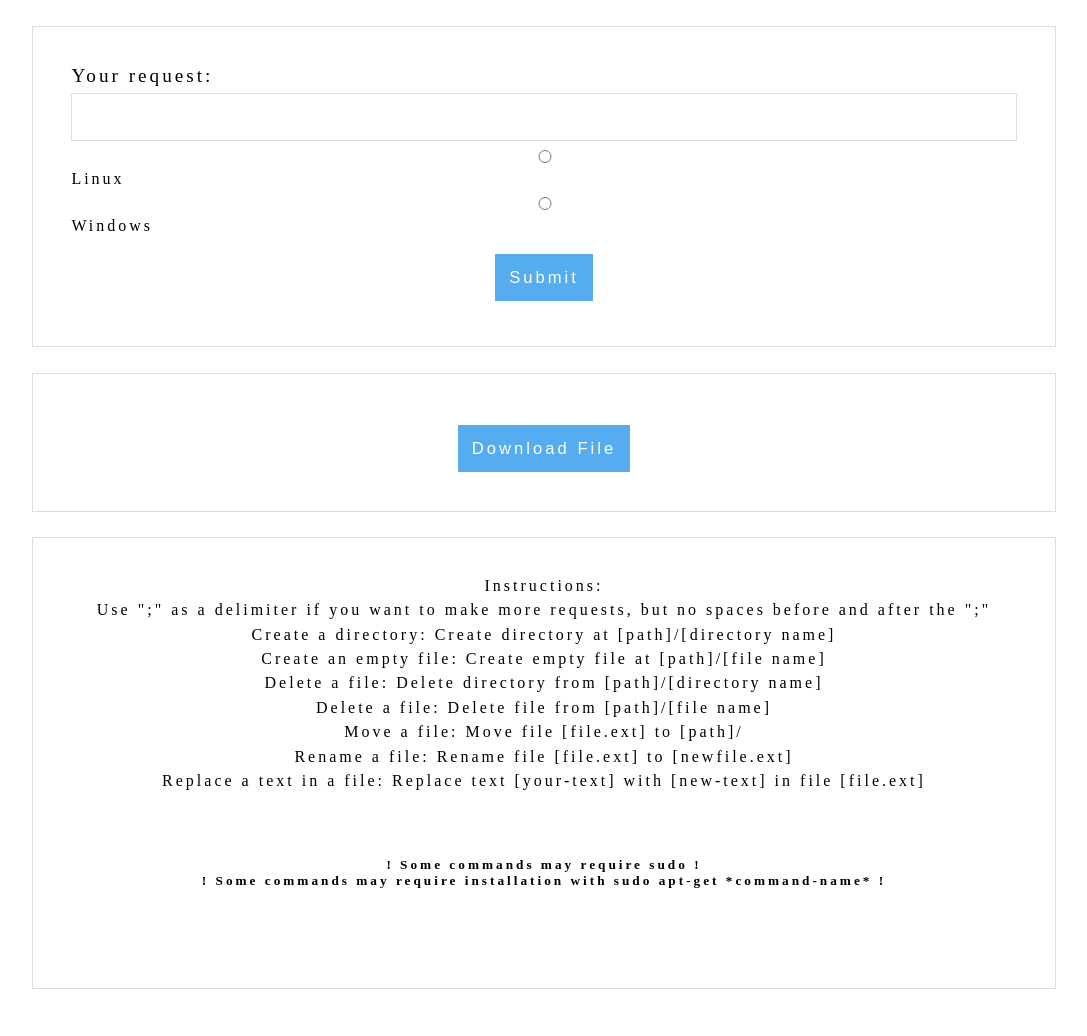
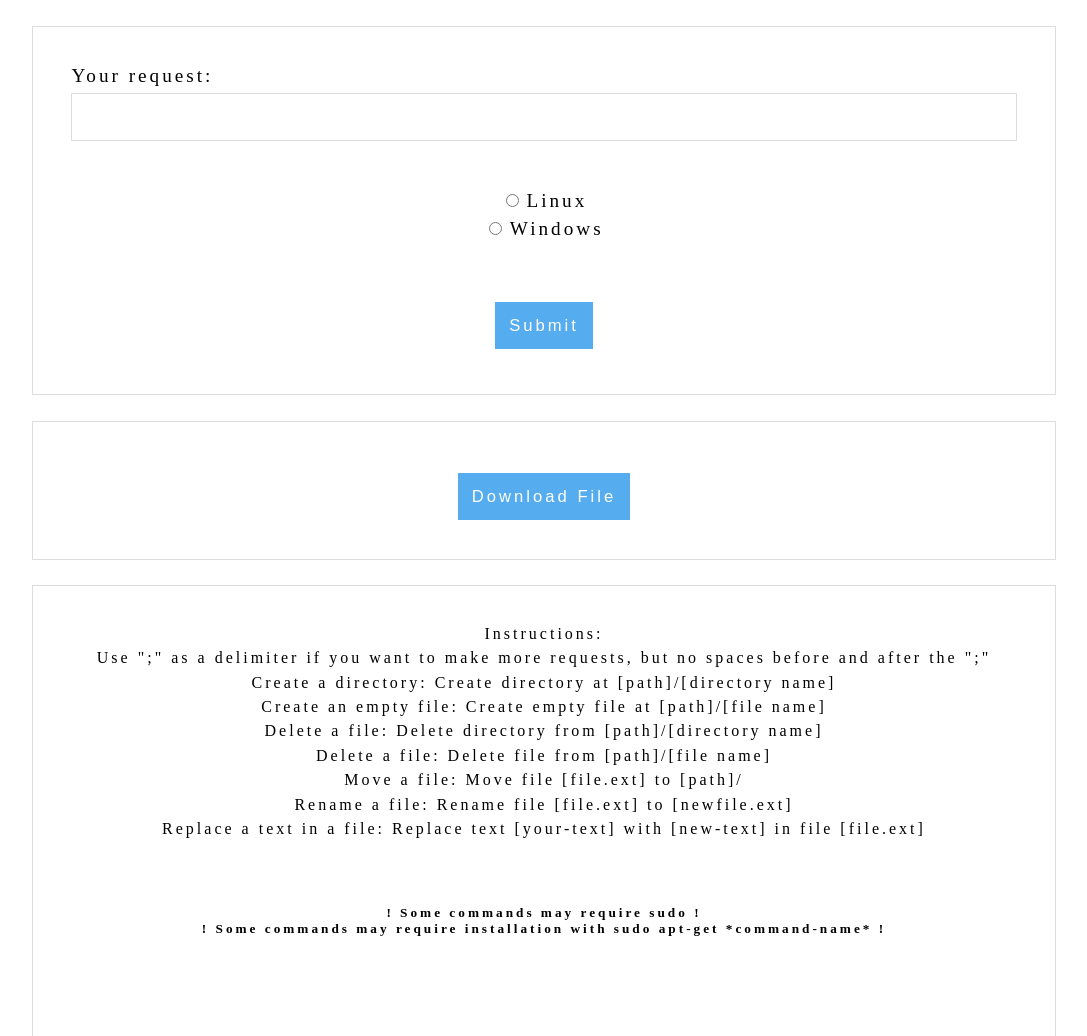
Before and after one commit to INGDevSchool-Project/Script-Maker, a Flask app: page / in a window 1280 px wide. Shown: the top 1036 px of the page, without its empty margins (96-1183 px from the left). Before the commit the page ends 989 px from the top, so only its background shows below. Run offline with Flask 2, Linux system fonts and the light colour scheme.

Commit message:
Modificari vizuale

```diff
--- a/static/style.css
+++ b/static/style.css
@@ -22,6 +22,9 @@ html,body{
     grid-gap: 2vmax;
 }
 
+.radio {
+    margin: 0 auto;
+}
 .grid{
     display: grid;
     grid-gap: 0.5vmax;
--- a/templates/index.html
+++ b/templates/index.html
@@ -10,9 +10,11 @@
         <form class = "grid" action="/result" method = "POST">
             <label for = "Name">Your request:</label>
             <input type="text" name = "name" id="name">
-            <input type="radio" name="options" id="linux" value="linux"> Linux </input><br>
-            <input type="radio" name="options" id="windows" value="windows"> Windows </input><br>
-           <center><input type="Submit" class = "file_submit" value="Submit"></center>
+            <br> <br>
+            <center><label><input type="radio" name="options" id="linux" value="linux"  style="margin-right: 0"> Linux </input></label></center>
+            <center><label><input type="radio" name="options" id="windows" value="windows"  style="margin-right: 0"> Windows </input></label></center>
+            <br> <br>
+            <center><input type="Submit" class = "file_submit" value="Submit"></center>
             <center>
                 {% if name %}
                 <p style="color:black;">The script is:</p>
```
